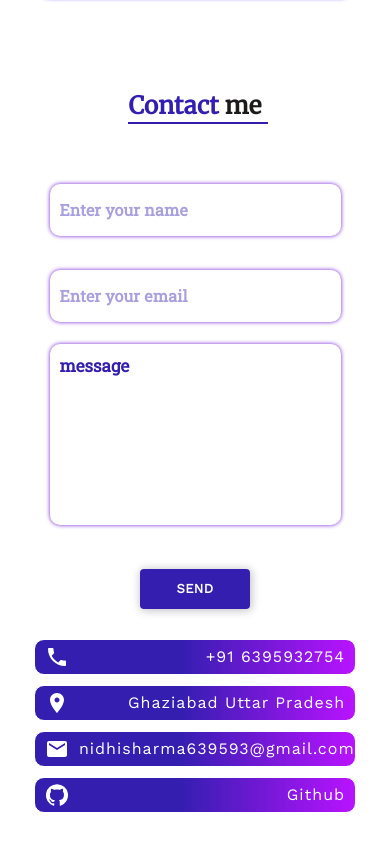
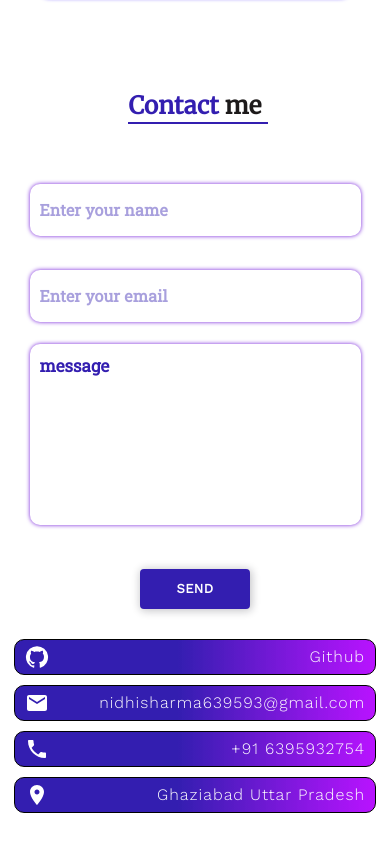
Before and after one commit to NidhiSharma63/portfolio, a React (Create React App) app: page / in a window 390 px wide. Shown: the part 3170-4013 px from the top of the page. Built offline with nearby package versions, Linux system fonts and the light colour scheme.

Commit message:
contact-link font-style fixed

```diff
--- a/src/components/ContactLink.jsx
+++ b/src/components/ContactLink.jsx
@@ -15,9 +15,10 @@ const ContactLink = () => {
       className='contact-info'
       sx={{
         flexDirection: {xs:'column',md:'row'},
-        width:{xs:'98%',sm:'98%', md:'900px',lg:'1100px'},
+        width:{xs:'98%',sm:'98%', md:'920px',lg:'1100px'},
       }}
       mt='30px'>
+
       <Box
         className='contact-form-box'
         sx={{
@@ -29,28 +30,31 @@ const ContactLink = () => {
             sx={{
               flexDirection: {xs:'row',md:'column'},
             }}>
-          <PhoneIcon
+          <GitHubIcon
             sx={{
-              color: 'var(--contact-link-color)',
+              color: 'var(--contact-link-icon-color)',
             }}/>
           <ThemeProvider theme={contactLinkTypo}>
             <Typography>
-                +91 6395932754 <br/>
+              <a href='https://github.com/NidhiSharma63'
+              className='link-github'>Github</a>
             </Typography>
+
           </ThemeProvider>
         </Box>
+
         <Box
           className='contact-link-box'
           sx={{
             flexDirection: {xs:'row',md:'column'},
           }}>
-          <LocationOnIcon
+          <EmailIcon
             sx={{
-            color: 'var(--contact-link-color)',
+              color: 'var(--contact-link-icon-color)',
             }}/>
             <ThemeProvider theme={contactLinkTypo}>
               <Typography>
-              Ghaziabad Uttar Pradesh
+                nidhisharma639593@gmail.com
               </Typography>
             </ThemeProvider>
         </Box>
@@ -67,13 +71,13 @@ const ContactLink = () => {
           sx={{
             flexDirection: {xs:'row',md:'column'},
           }}>
-          <EmailIcon
+          <PhoneIcon
             sx={{
-              color: 'var(--contact-link-color)',
+              color: 'var(--contact-link-icon-color)',
             }}/>
             <ThemeProvider theme={contactLinkTypo}>
               <Typography>
-                nidhisharma639593@gmail.com
+                +91 6395932754 <br/>
               </Typography>
             </ThemeProvider>
         </Box>
@@ -82,16 +86,14 @@ const ContactLink = () => {
           sx={{
             flexDirection: {xs:'row',md:'column'},
           }}>
-          <GitHubIcon
+          <LocationOnIcon
             sx={{
-              color: 'var(--contact-link-color)',
+            color: 'var(--contact-link-icon-color)',
           }}/>
           <ThemeProvider theme={contactLinkTypo}>
             <Typography>
-              <a href='https://github.com/NidhiSharma63'
-              className='link-github'>Github</a>
+              Ghaziabad Uttar Pradesh
             </Typography>
-
           </ThemeProvider>
         </Box>
       </Box>
--- a/src/materialui/Typrography.jsx
+++ b/src/materialui/Typrography.jsx
@@ -112,6 +112,7 @@ export const contactLinkTypo = createTheme({
       styleOverrides:{
         root:{
           fontFamily:'var(--fontFamilyWorkSans)',
+          fontWeight:'var(--contact-link-font-weight)',
           letterSpacing:'1px',
           color:'var(--contact-link-color)',
         }
--- a/src/scss/components/_contact.scss
+++ b/src/scss/components/_contact.scss
@@ -94,11 +94,18 @@
 
 
 // min-width set according to material ui min-width
-@media screen and (min-width:0px) {
+@media screen and (min-width:0px)
+and (max-width:500px){
+  // --contact-link-icon-color:white
+
   .contact-form-box{
+    --contact-link-icon-color:white;
+    --contact-link-color:#fff;
+    --contact-link-font-weight: 300;
+
     flex-direction: column;
     gap: 10px;
-    padding: 0px 30px;
+    padding: 0px 10px;
   }
   .contact-link-box{
     border: 1px solid;
@@ -106,12 +113,5 @@
     padding: 5px 10px;
     border-radius: 10px;background: rgb(51,30,176);
     background: linear-gradient(90deg, rgba(51,30,176,1) 45%, rgba(179,0,255,0.9248074229691877) 100%);
-
-
-    // background-color: rgb(81, 0, 128);
-
-//     background: rgb(0,7,36);
-// background: linear-gradient(90deg, rgba(0,7,36,0.9640231092436975) 0%, rgba(179,0,255,1) 100%);
-    color: white;
   }
 }
--- a/src/scss/main.css
+++ b/src/scss/main.css
@@ -143,11 +143,14 @@
   color: var(--contact-link-color);
 }
 
-@media screen and (min-width: 0px) {
+@media screen and (min-width: 0px) and (max-width: 500px) {
   .contact-form-box {
+    --contact-link-icon-color:white;
+    --contact-link-color:#fff;
+    --contact-link-font-weight: 300;
     flex-direction: column;
     gap: 10px;
-    padding: 0px 30px;
+    padding: 0px 10px;
   }
   .contact-link-box {
     border: 1px solid;
@@ -156,7 +159,6 @@
     border-radius: 10px;
     background: rgb(51, 30, 176);
     background: linear-gradient(90deg, rgb(51, 30, 176) 45%, rgba(179, 0, 255, 0.924807423) 100%);
-    color: white;
   }
 }
 .About-wrapper {
@@ -809,7 +811,6 @@
   --single-project-box-shadow:rgb(72,45,253);
   --navbar-bg-color: rgba(120, 106, 202, 0.055);
   --contact-link-icon-color:rgb(100, 11, 160);
-  --contact-link-color:#fff;
 }
 
 .lightTheme {
@@ -818,7 +819,9 @@
   --secondary-color: #331EB0;
   --technologies-border-color: #67087a;
   --technologies-bg-color: #b714d83d;
+  --contact-link-color:#1d1a1a;
   --font-weight: 700;
+  --contact-link-font-weight: 700;
 }
 
 .DarkTheme {
@@ -827,7 +830,9 @@
   --secondary-color: #331EB0;
   --technologies-border-color: #67087a;
   --technologies-bg-color: #7119833d;
+  --contact-link-color:#fff;
   --font-weight: 300;
+  --contact-link-font-weight: 300;
 }
 
 body {
--- a/src/scss/main.scss
+++ b/src/scss/main.scss
@@ -30,9 +30,8 @@
   --single-project-box-shadow:rgb(72,45,253);
 
   --navbar-bg-color: rgba(120, 106, 202, 0.055);
+
   --contact-link-icon-color:rgb(100, 11, 160);
-
-  --contact-link-color:#fff;
 }
 
 .lightTheme {
@@ -41,7 +40,9 @@
   --secondary-color: #331EB0;
   --technologies-border-color: #67087a;
   --technologies-bg-color: #b714d83d;
+  --contact-link-color:#1d1a1a;
   --font-weight: 700;
+  --contact-link-font-weight: 700;
 }
 
 .DarkTheme {
@@ -50,7 +51,10 @@
   --secondary-color: #331EB0;
   --technologies-border-color: #67087a;
   --technologies-bg-color: #7119833d;
+  --contact-link-color:#fff;
   --font-weight: 300;
+  --contact-link-font-weight: 300;
+
 }
 
 body {
```
Also changed, not shown: 1 other file (tests, documents, lock files or other folders). Lines whose indentation alone changed are shown as unchanged.
